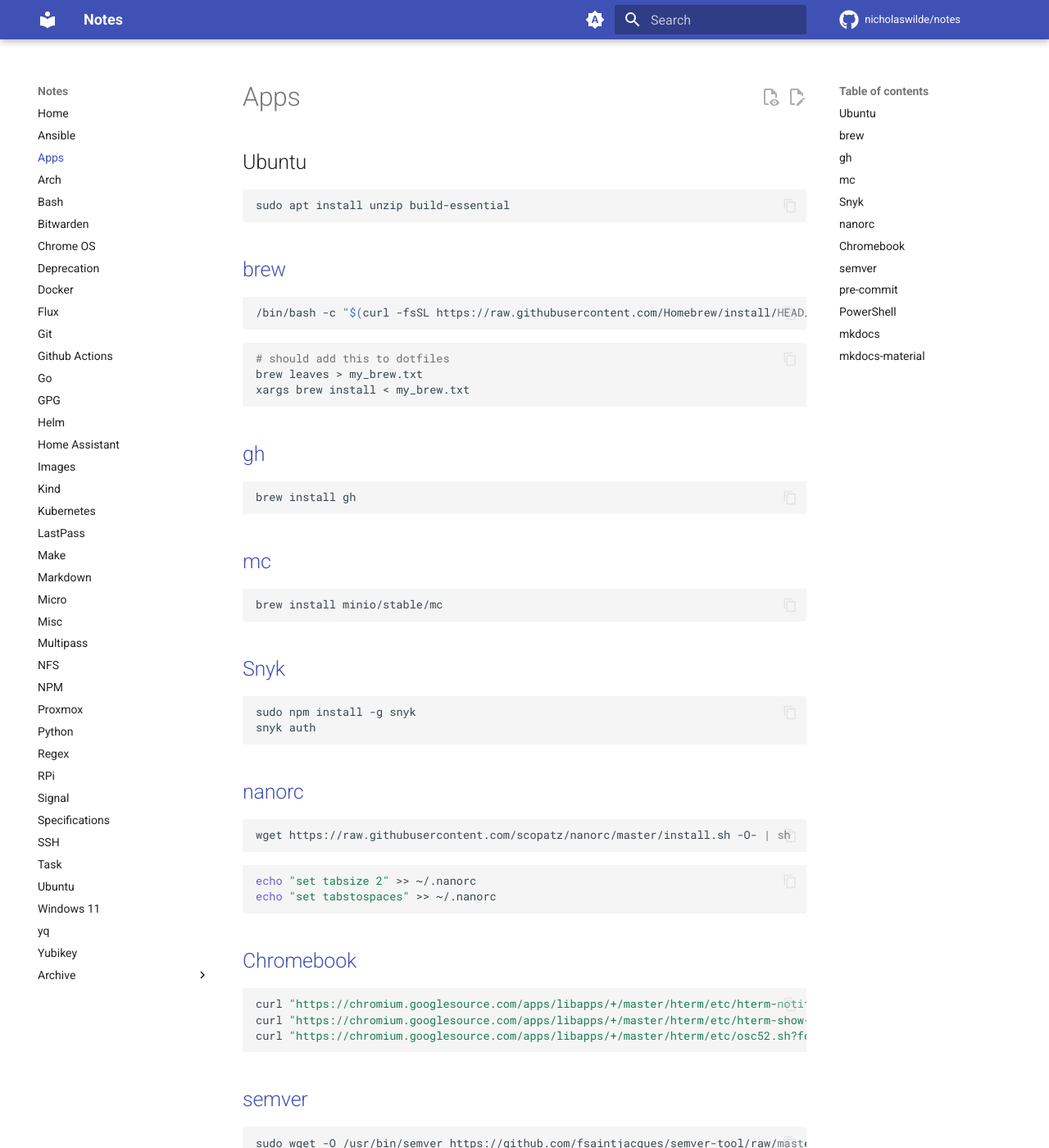
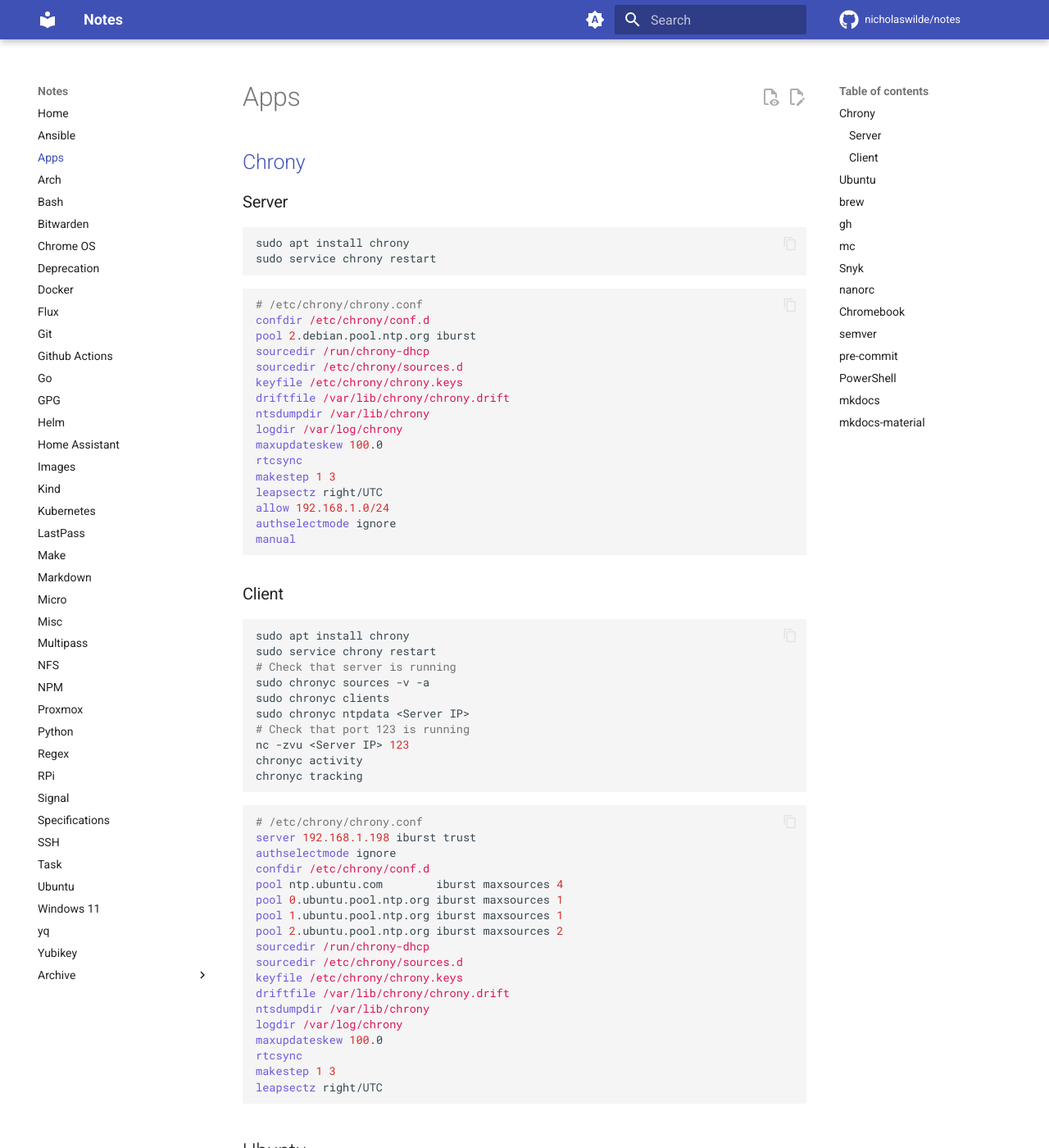
Before and after one commit to nicholaswilde/notes, an MkDocs documentation site: the page built from docs/apps.md, in a window 1280 px wide and 1400 px high. Shown: the whole window at 82% size. Built offline with MkDocs 1.6.1 and Material for MkDocs 9.7.7, drawn with Linux system fonts in a browser that asks for light colours; comment, search, counter and statistics services are not loaded.

Commit message:
feat: add Chrony
Signed-off-by: nιcнolaѕ wιlde <ncwilde43@gmail.com>

````diff
--- a/docs/apps.md
+++ b/docs/apps.md
@@ -1,4 +1,68 @@
 # Apps
+
+## [Chrony][1]
+
+### Server
+
+```shell
+sudo apt install chrony
+sudo service chrony restart
+```
+
+```apacheconf
+# /etc/chrony/chrony.conf
+confdir /etc/chrony/conf.d
+pool 2.debian.pool.ntp.org iburst
+sourcedir /run/chrony-dhcp
+sourcedir /etc/chrony/sources.d
+keyfile /etc/chrony/chrony.keys
+driftfile /var/lib/chrony/chrony.drift
+ntsdumpdir /var/lib/chrony
+logdir /var/log/chrony
+maxupdateskew 100.0
+rtcsync
+makestep 1 3
+leapsectz right/UTC
+allow 192.168.1.0/24
+authselectmode ignore
+manual
+```
+
+### Client
+
+```shell
+sudo apt install chrony
+sudo service chrony restart
+# Check that server is running
+sudo chronyc sources -v -a
+sudo chronyc clients
+sudo chronyc ntpdata <Server IP>
+# Check that port 123 is running
+nc -zvu <Server IP> 123
+chronyc activity
+chronyc tracking
+```
+
+```apacheconf
+# /etc/chrony/chrony.conf
+server 192.168.1.198 iburst trust
+authselectmode ignore
+confdir /etc/chrony/conf.d
+pool ntp.ubuntu.com        iburst maxsources 4
+pool 0.ubuntu.pool.ntp.org iburst maxsources 1
+pool 1.ubuntu.pool.ntp.org iburst maxsources 1
+pool 2.ubuntu.pool.ntp.org iburst maxsources 2
+sourcedir /run/chrony-dhcp
+sourcedir /etc/chrony/sources.d
+keyfile /etc/chrony/chrony.keys
+driftfile /var/lib/chrony/chrony.drift
+ntsdumpdir /var/lib/chrony
+logdir /var/log/chrony
+maxupdateskew 100.0
+rtcsync
+makestep 1 3
+leapsectz right/UTC
+```
 
 ## Ubuntu
 
@@ -103,3 +167,5 @@
 ```shell
 pip install mkdocs-material mkdocs-minify-plugin
 ```
+
+[1]: <https://ubuntu.com/server/docs/how-to-serve-the-network-time-protocol-with-chrony>
````
